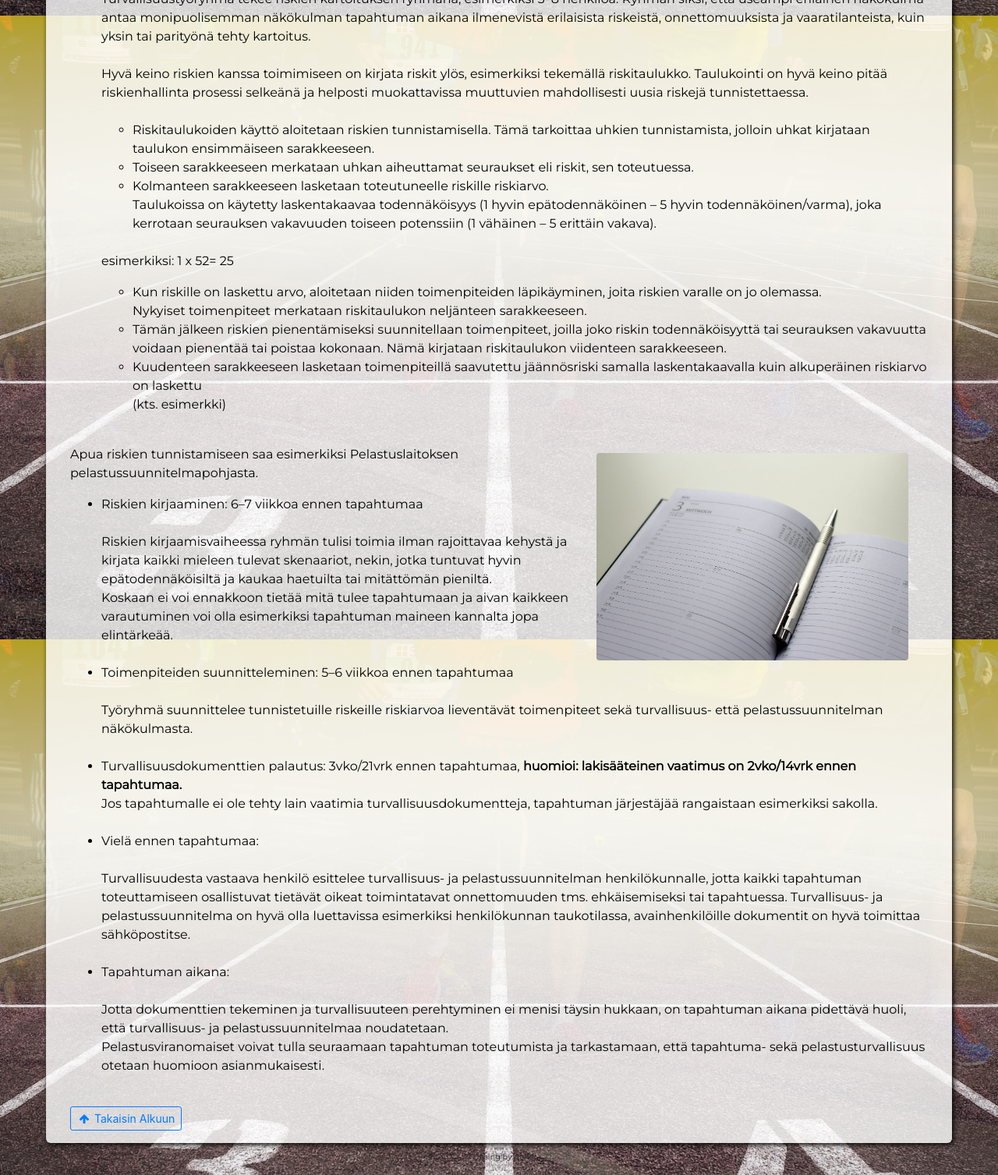
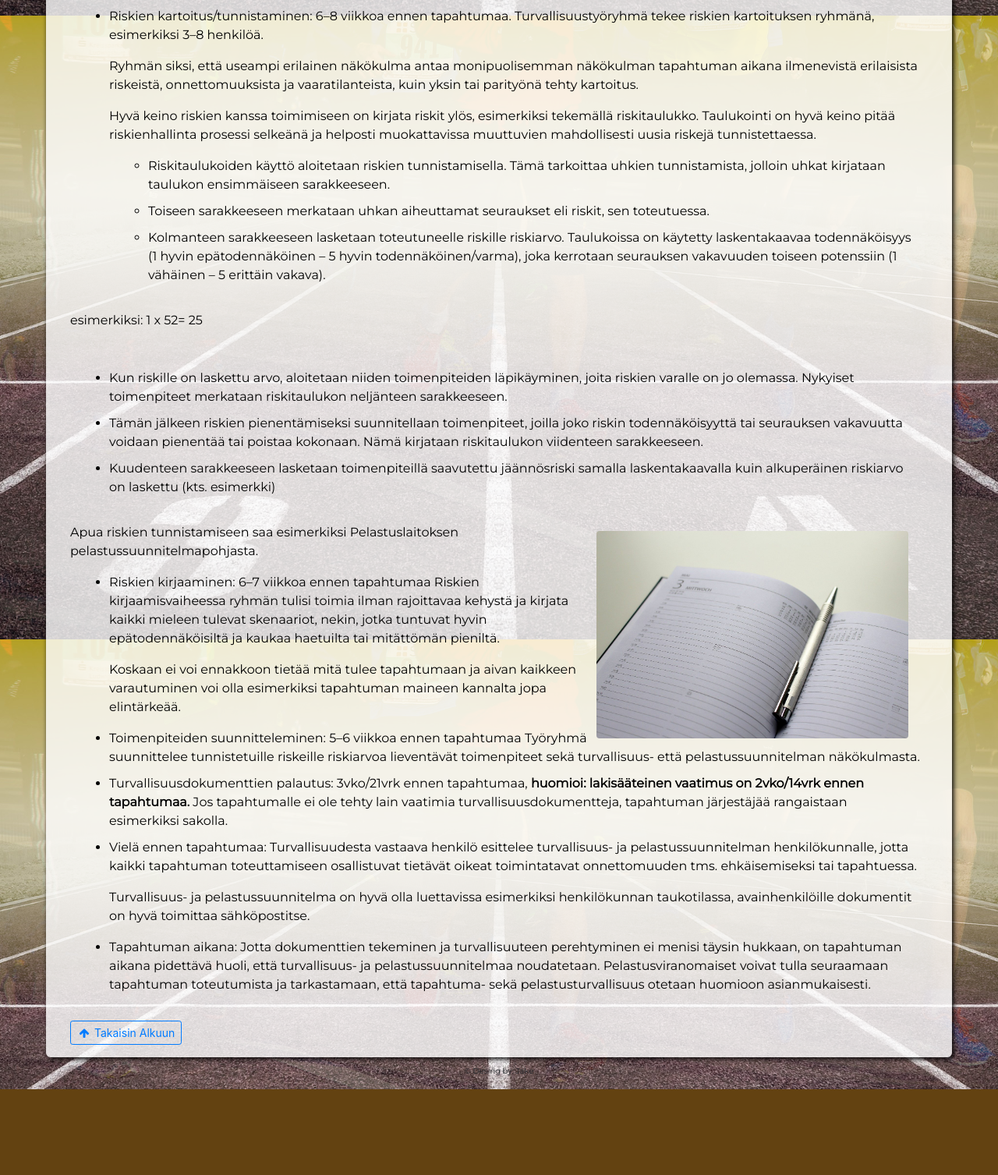
Before and after one commit to turvallisuus/turvallisuus.github.io, a plain HTML site: page aikataulutus.html in a window 1280 px wide. Shown: the part 780-2287 px from the top of the page at 78% size. After the commit the page ends 2177 px from the top, so only its background shows below. Drawn offline with nearby package versions, Linux system fonts and the light colour scheme.

Commit message:
versio 1.04

```diff
--- a/aikataulutus.html
+++ b/aikataulutus.html
@@ -93,6 +93,8 @@
               <div class="col-12">
                <p>
                 Tapahtuman turvallisuussuunnittelu ei ole missään nimessä nopeasti tehty, joten siihen kannattaa varata aikaa.
+              </p>
+              <p>
                 Jokainen suunnittelee oman aikataulunsa tietenkin itse, mutta tässä muutamat hyvät askelmerkit sujuvaan turvallisuussuunnitteluun.
                 Askelmerkit ovat aikataulutettu siten, että turvallisuussuunnittelun ohella jää aikaa myös varsinaisen tapahtuman suunnitteluun sekä järjestämiseen.
               </p><br>
@@ -102,30 +104,57 @@
 <!-- Lista -->
 
               <ul>
-                <li>Aloitus: 3kk ennen tapahtumaa
-                  Turvallisuussuunnittelu aloitetaan turvallisuustyöryhmän kokoamisella ja avainhenkilöiden, esimerkiksi turvallisuudesta vastaavan henkilön, nimeämisellä, sekä työryhmän sitouttamisella turvallisuussuunnitteluun.<br><br>
-                  Työryhmä sopii aikataulusta ja käy läpi agendan. Jos ryhmällä ei ole aikaisempaa kokemusta turvallisuussuunnittelusta, on hyvä käydä läpi tapahtumaturvallisuuden perusasiat, sekä dokumenttien tavoitteet.<br><br>
+
+                <li>
+                  <p>
+                    Aloitus: 3kk ennen tapahtumaa.
+                    Turvallisuussuunnittelu aloitetaan turvallisuustyöryhmän kokoamisella ja avainhenkilöiden, esimerkiksi turvallisuudesta vastaavan henkilön, nimeämisellä, sekä työryhmän sitouttamisella turvallisuussuunnitteluun.
+                  </p>
+                  <p>
+                  Työryhmä sopii aikataulusta ja käy läpi agendan. Jos ryhmällä ei ole aikaisempaa kokemusta turvallisuussuunnittelusta, on hyvä käydä läpi tapahtumaturvallisuuden perusasiat, sekä dokumenttien tavoitteet.
+                  </p>
+                  <p>
                   Työtyhmä sopii, milloin dokumenttien tulee olla valmiita, jotta mahdollisille viranomaisten vaatimien muutosten, lisäysten tai tarkennuksien tekemiselle jää riittävästi aikaa ennen tapahtumaa ja päivämäärää, jolloin turvallisuusdokumenttien tulee viimeistään olla viranomaisen tarkastettavana (14vrk ennen tapahtumaa).
-                  </li><br>
-                <li>Riskien kartoitus/tunnistaminen: 6–8 viikkoa ennen tapahtumaa<br><br>
-                  Turvallisuustyöryhmä tekee riskien kartoituksen ryhmänä, esimerkiksi 3–8 henkilöä. Ryhmän siksi, että useampi erilainen näkökulma antaa monipuolisemman näkökulman tapahtuman aikana ilmenevistä erilaisista riskeistä, onnettomuuksista ja vaaratilanteista, kuin yksin tai parityönä tehty kartoitus.<br><br>
-                  Hyvä keino riskien kanssa toimimiseen on kirjata riskit ylös, esimerkiksi tekemällä riskitaulukko. Taulukointi on hyvä keino pitää riskienhallinta prosessi selkeänä ja helposti muokattavissa muuttuvien mahdollisesti uusia riskejä tunnistettaessa.<br><br>
+                  </p>
+                </li>
+                <li>
+                  <p>
+                  Riskien kartoitus/tunnistaminen: 6–8 viikkoa ennen tapahtumaa.
+                  Turvallisuustyöryhmä tekee riskien kartoituksen ryhmänä, esimerkiksi 3–8 henkilöä.
+                  </p><p>
+                  Ryhmän siksi, että useampi erilainen näkökulma antaa monipuolisemman näkökulman tapahtuman aikana ilmenevistä erilaisista riskeistä, onnettomuuksista ja vaaratilanteista, kuin yksin tai parityönä tehty kartoitus.
+                  </p>
+                  <p>
+                  Hyvä keino riskien kanssa toimimiseen on kirjata riskit ylös, esimerkiksi tekemällä riskitaulukko. Taulukointi on hyvä keino pitää riskienhallinta prosessi selkeänä ja helposti muokattavissa muuttuvien mahdollisesti uusia riskejä tunnistettaessa.
+                  </p>
                   <ul>
-                    <li>Riskitaulukoiden käyttö aloitetaan riskien tunnistamisella. Tämä tarkoittaa uhkien tunnistamista, jolloin uhkat kirjataan taulukon ensimmäiseen sarakkeeseen.</li>
-                    <li>Toiseen sarakkeeseen merkataan uhkan aiheuttamat seuraukset eli riskit, sen toteutuessa.</li>
-                    <li>Kolmanteen sarakkeeseen lasketaan toteutuneelle riskille riskiarvo. <br>Taulukoissa on käytetty laskentakaavaa todennäköisyys (1 hyvin epätodennäköinen – 5 hyvin todennäköinen/varma), joka kerrotaan seurauksen vakavuuden toiseen potenssiin (1 vähäinen – 5 erittäin vakava).</li>
-                  </ul><br>
+                    <li>Riskitaulukoiden käyttö aloitetaan riskien tunnistamisella.
+                      Tämä tarkoittaa uhkien tunnistamista, jolloin uhkat kirjataan taulukon ensimmäiseen sarakkeeseen.
+                    </li>
+                    <li>Toiseen sarakkeeseen merkataan uhkan aiheuttamat seuraukset eli riskit, sen toteutuessa.
+
+                    </li>
+                    <li>Kolmanteen sarakkeeseen lasketaan toteutuneelle riskille riskiarvo. Taulukoissa on käytetty laskentakaavaa todennäköisyys (1 hyvin epätodennäköinen – 5 hyvin todennäköinen/varma), joka kerrotaan seurauksen vakavuuden toiseen potenssiin (1 vähäinen – 5 erittäin vakava).</li>
+                  </ul>
+                </li>
+                </ul>
+                <br>
                   <p>
                     esimerkiksi: 1 x 52= 25
                   </p>
+                <br>
                   <ul>
-                    <li>Kun riskille on laskettu arvo, aloitetaan niiden toimenpiteiden läpikäyminen, joita riskien varalle on jo olemassa.<br>
-                      Nykyiset toimenpiteet merkataan riskitaulukon neljänteen sarakkeeseen.</li>
-                    <li>Tämän jälkeen riskien pienentämiseksi suunnitellaan toimenpiteet, joilla joko riskin todennäköisyyttä tai seurauksen vakavuutta voidaan pienentää tai poistaa kokonaan. Nämä kirjataan riskitaulukon viidenteen sarakkeeseen. </li>
-                    <li>Kuudenteen sarakkeeseen lasketaan toimenpiteillä saavutettu jäännösriski samalla laskentakaavalla kuin alkuperäinen riskiarvo on laskettu <br>(kts. esimerkki)</li>
+                    <li>Kun riskille on laskettu arvo, aloitetaan niiden toimenpiteiden läpikäyminen, joita riskien varalle on jo olemassa.
+                      Nykyiset toimenpiteet merkataan riskitaulukon neljänteen sarakkeeseen.
+                    </li>
+                    <li>Tämän jälkeen riskien pienentämiseksi suunnitellaan toimenpiteet, joilla joko riskin todennäköisyyttä tai seurauksen vakavuutta voidaan pienentää tai poistaa kokonaan. Nämä kirjataan riskitaulukon viidenteen sarakkeeseen.
+
+                    </li>
+                    <li>Kuudenteen sarakkeeseen lasketaan toimenpiteillä saavutettu jäännösriski samalla laskentakaavalla kuin alkuperäinen riskiarvo on laskettu (kts. esimerkki)
+
+                    </li>
                   </ul>
-                </li>
-              </ul><br>
+              <br>
               <div class="container-fluid">
               <img src="img/notebook.jpg" class="img-fluid rounded vaakakuva" alt="Kalenteri">
               </div>
@@ -133,19 +162,39 @@
                 Apua riskien tunnistamiseen saa esimerkiksi Pelastuslaitoksen pelastussuunnitelmapohjasta.
               </p>
               <ul>
-                <li>Riskien kirjaaminen: 6–7 viikkoa ennen tapahtumaa<br><br>
-                  Riskien kirjaamisvaiheessa ryhmän tulisi toimia ilman rajoittavaa kehystä ja kirjata kaikki mieleen tulevat skenaariot, nekin, jotka tuntuvat hyvin epätodennäköisiltä ja kaukaa haetuilta tai mitättömän pieniltä.<br>
-                  Koskaan ei voi ennakkoon tietää mitä tulee tapahtumaan ja aivan kaikkeen varautuminen voi olla esimerkiksi tapahtuman maineen kannalta jopa elintärkeää.</li><br>
-                <li>Toimenpiteiden suunnitteleminen: 5–6 viikkoa ennen tapahtumaa<br><br>
-                  Työryhmä suunnittelee tunnistetuille riskeille riskiarvoa lieventävät toimenpiteet sekä turvallisuus- että pelastussuunnitelman näkökulmasta.</li><br>
-                  <li>Turvallisuusdokumenttien palautus: 3vko/21vrk ennen tapahtumaa, <strong>huomioi: lakisääteinen vaatimus on 2vko/14vrk ennen tapahtumaa.</strong>
-                    <br> Jos tapahtumalle ei ole tehty lain vaatimia turvallisuusdokumentteja, tapahtuman järjestäjää rangaistaan esimerkiksi sakolla.</li><br>
-                  <li>Vielä ennen tapahtumaa:<br><br>Turvallisuudesta vastaava henkilö esittelee turvallisuus- ja pelastussuunnitelman henkilökunnalle, jotta kaikki tapahtuman toteuttamiseen osallistuvat tietävät oikeat toimintatavat onnettomuuden tms. ehkäisemiseksi tai tapahtuessa.
-                    Turvallisuus- ja pelastussuunnitelma on hyvä olla luettavissa esimerkiksi henkilökunnan taukotilassa, avainhenkilöille dokumentit on hyvä toimittaa sähköpostitse.</li><br>
-                  <li>Tapahtuman aikana:<br><br>
-                    Jotta dokumenttien tekeminen ja turvallisuuteen perehtyminen ei menisi täysin hukkaan, on tapahtuman aikana pidettävä huoli, että turvallisuus- ja pelastussuunnitelmaa noudatetaan.<br>
+                <li>
+                  <p>
+                    Riskien kirjaaminen: 6–7 viikkoa ennen tapahtumaa
+                    Riskien kirjaamisvaiheessa ryhmän tulisi toimia ilman rajoittavaa kehystä ja kirjata kaikki mieleen tulevat skenaariot, nekin, jotka tuntuvat hyvin epätodennäköisiltä ja kaukaa haetuilta tai mitättömän pieniltä.
+                  </p>
+                  <p>
+                    Koskaan ei voi ennakkoon tietää mitä tulee tapahtumaan ja aivan kaikkeen varautuminen voi olla esimerkiksi tapahtuman maineen kannalta jopa elintärkeää.
+                  </p>
+                </li>
+                <li>
+
+                    Toimenpiteiden suunnitteleminen: 5–6 viikkoa ennen tapahtumaa
+                    Työryhmä suunnittelee tunnistetuille riskeille riskiarvoa lieventävät toimenpiteet sekä turvallisuus- että pelastussuunnitelman näkökulmasta.
+
+                  </li>
+                <li>
+
+                    Turvallisuusdokumenttien palautus: 3vko/21vrk ennen tapahtumaa, <strong>huomioi: lakisääteinen vaatimus on 2vko/14vrk ennen tapahtumaa.</strong>
+                    Jos tapahtumalle ei ole tehty lain vaatimia turvallisuusdokumentteja, tapahtuman järjestäjää rangaistaan esimerkiksi sakolla.
+
+                </li>
+                <li>
+                  <p>
+                    Vielä ennen tapahtumaa: Turvallisuudesta vastaava henkilö esittelee turvallisuus- ja pelastussuunnitelman henkilökunnalle, jotta kaikki tapahtuman toteuttamiseen osallistuvat tietävät oikeat toimintatavat onnettomuuden tms. ehkäisemiseksi tai tapahtuessa.
+                  </p>
+                  <p>
+                    Turvallisuus- ja pelastussuunnitelma on hyvä olla luettavissa esimerkiksi henkilökunnan taukotilassa, avainhenkilöille dokumentit on hyvä toimittaa sähköpostitse.
+                  </p>
+                </li>
+                <li>Tapahtuman aikana:
+                    Jotta dokumenttien tekeminen ja turvallisuuteen perehtyminen ei menisi täysin hukkaan, on tapahtuman aikana pidettävä huoli, että turvallisuus- ja pelastussuunnitelmaa noudatetaan.
                     Pelastusviranomaiset voivat tulla seuraamaan tapahtuman toteutumista ja tarkastamaan, että tapahtuma- sekä pelastusturvallisuus otetaan huomioon asianmukaisesti.
-                    </li>
+                </li>
               </ul><br>
                 <div class="paluu">
                 <a class="btn btn-outline-primary btn-sm" href="#top" role="button"><i class="fa Example of arrow-up fa-arrow-up fa-fw" aria-hidden="true"></i> Takaisin Alkuun</a>
--- a/css/styles.css
+++ b/css/styles.css
@@ -43,6 +43,12 @@ h1,h2,h3,h4,h5,h6,p {font-family: "Montserrat", sans-serif}
 }
 .otsaicon {
     color: rgb(54, 94, 131);
+}
+
+/* Tekstin Otsikot */
+
+h5 {
+    color: rgb(54, 94, 131)
 }
 
 /* Valikko */
@@ -98,8 +104,11 @@ h1,h2,h3,h4,h5,h6,p {font-family: "Montserrat", sans-serif}
 
 /* Erikois linkit */
 .paluu {
-    color: (44, 77, 109);
+
 }
+.otsikkolinkki:hover {
+    text-decoration: none;
+  }
 
 /* Lomake */
 
@@ -121,7 +130,14 @@ textarea {
 }
 /* Lista */
 
-ul {font-family: "Montserrat", sans-serif}
+ul {
+    font-family: "Montserrat", sans-serif;
+    line-height: 150%;
+    margin-bottom: 10px;
+}
+li {
+    margin: 10px;
+}
 
 
 /* Karuselli */
@@ -131,6 +147,9 @@ ul {font-family: "Montserrat", sans-serif}
     width:90%;
 
   }
+.carousel-caption {
+    background-color: rgb(54, 94, 131, 0.5);
+}
 
   /* Kuvat */
   .pystykuva {
@@ -147,14 +166,3 @@ ul {font-family: "Montserrat", sans-serif}
       width: 100%;
       height:auto;
   }
-  /* Tekstin Otsikot */
-
-  h5 {
-    color: rgb(54, 94, 131)
-  }
-  .carousel-caption {
-      background-color: rgb(54, 94, 131, 0.6);
-  }
-  .otsikkolinkki:hover {
-    text-decoration:none;
-  }
```
Also changed, not shown: index.html (+4 -1 lines), turvallisuus.html (+25 -10 lines), vastuut.html (+8 -5 lines), yhteys.html (+2 -2 lines).
